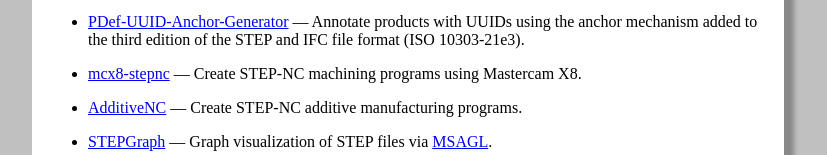
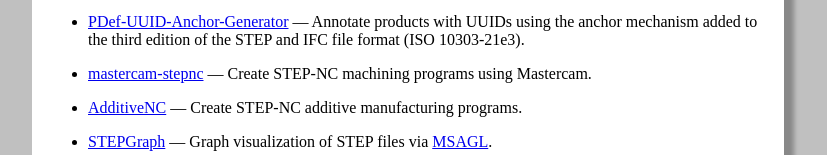
Before and after one commit to gx9702/steptools.github.io, a plain HTML site: page index.html in a window 1280 px wide. Shown: the part 473-628 px from the top of the page, without its empty margins (232-1059 px from the left). Drawn offline with Linux system fonts and the light colour scheme.

Commit message:
Updated URL for mastercam project

```diff
--- a/index.html
+++ b/index.html
@@ -67,8 +67,8 @@ contains code to reverse the process.
 &mdash; Annotate products with UUIDs using the anchor mechanism added to
 the third edition of the STEP and IFC file format (ISO 10303-21e3).
 
-<li><a href=https://github.com/steptools/mcx8-stepnc>mcx8-stepnc</a>
-&mdash; Create STEP-NC machining programs using Mastercam X8.
+<li><a href=https://github.com/steptools/mastercam-stepnc>mastercam-stepnc</a>
+&mdash; Create STEP-NC machining programs using Mastercam.
 
 <li><a href=https://github.com/steptools/AdditiveNC>AdditiveNC</a>
 &mdash; Create STEP-NC additive manufacturing programs.
```
